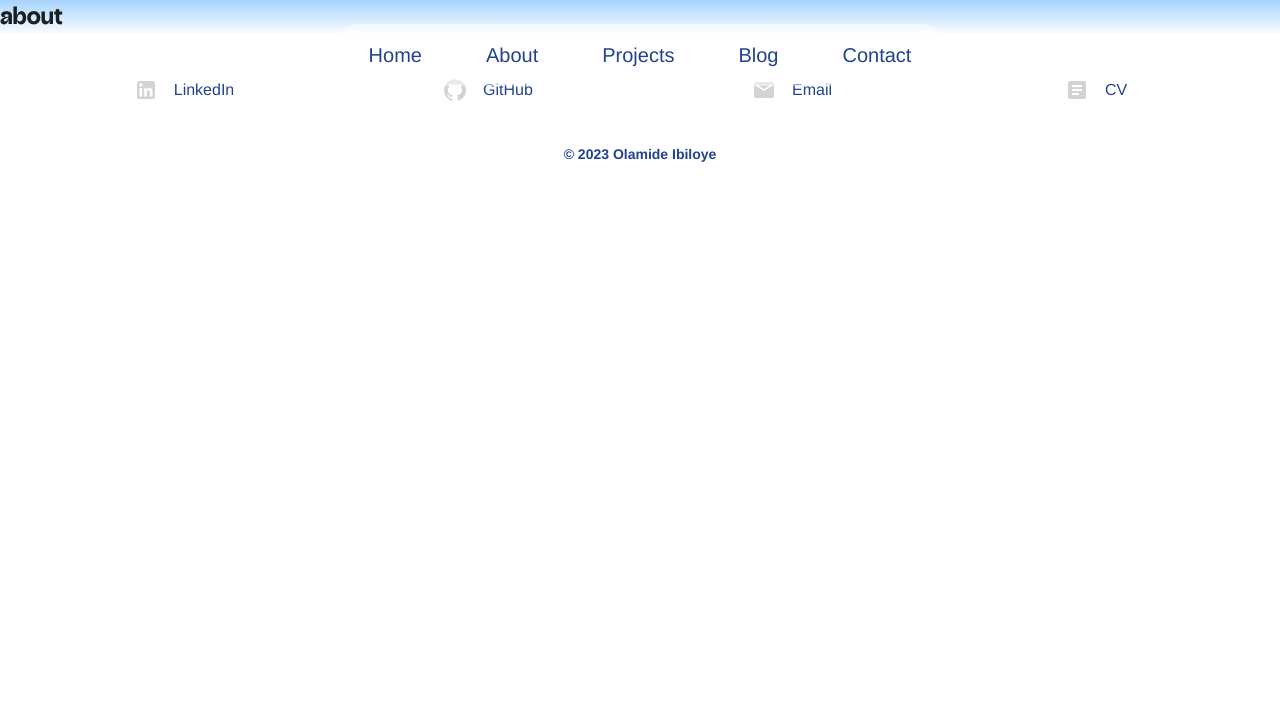
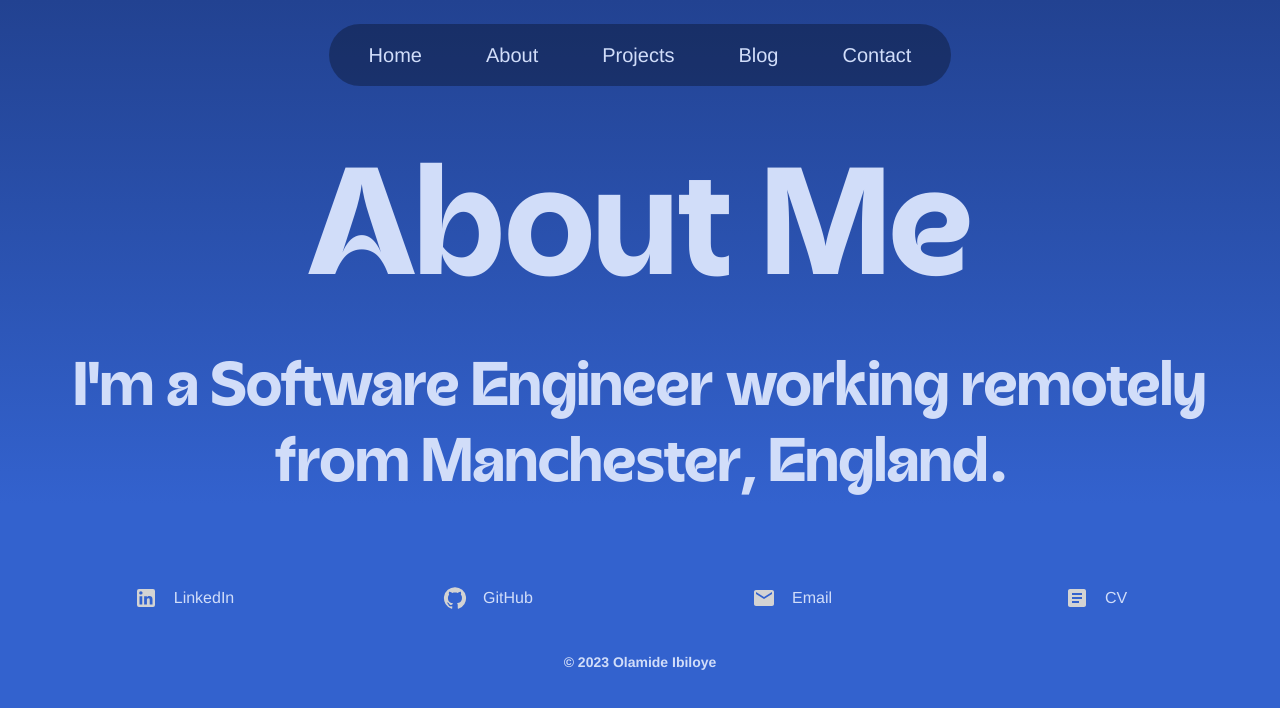
Before and after one commit to olamide-ibiloye/personal-website, a Gatsby site: page /about in a window 1280 px wide. Built offline with nearby package versions, Linux system fonts and the light colour scheme; Gatsby itself is replaced by a stand-in of ours.

Commit message:
Updated palette

```diff
--- a/src/components/header/NavBar.tsx
+++ b/src/components/header/NavBar.tsx
@@ -23,7 +23,7 @@ const buttonsContainerStyle = { display: "flex", flexDirection: "row" };
 
 const navButtonsContainer = {
   borderRadius: 20,
-  backgroundColor: "rgba(255, 255, 255, 0.5)",
+  backgroundColor: "rgba(0, 0, 0, 0.3)",
   py: 2,
   px: 1,
 };
--- a/src/components/layout/Layout.tsx
+++ b/src/components/layout/Layout.tsx
@@ -16,8 +16,7 @@ const Layout = ({ children }: LayoutProps) => {
         <Header />
         <Box
           sx={{
-            backgroundColor: "#FFDEE9",
-            backgroundImage: "linear-gradient(0deg, #FFFFFF 0%, #a6d4fc 100%)",
+            backgroundImage: "linear-gradient(0deg, #3362ce 0%, #224291 100%)",
           }}
         >
           {children}
--- a/src/pages/about.tsx
+++ b/src/pages/about.tsx
@@ -1,8 +1,28 @@
 import React from "react";
 import type { HeadFC, PageProps } from "gatsby";
+import { Box } from "@mui/material";
+import Body from "../components/body/Body";
+import HeaderFont from "../components/typeface/HeaderFont";
+
+const containerStyle = {
+  textAlign: "center",
+  maxHeight: "100vh",
+  justifyContent: "center",
+  alignItems: "center",
+};
 
 const AboutPage: React.FC<PageProps> = () => {
-  return <div>about</div>;
+  return (
+    <Body paddingTop={20}>
+      <Box sx={containerStyle}>
+        <HeaderFont>About Me</HeaderFont>
+
+        <HeaderFont variant="h4" style={{ my: 5 }}>
+          I'm a Software Engineer working remotely from Manchester, England.
+        </HeaderFont>
+      </Box>
+    </Body>
+  );
 };
 
 export default AboutPage;
--- a/src/styles/palette.ts
+++ b/src/styles/palette.ts
@@ -1,9 +1,9 @@
 const palette = {
   common: { black: "#000", white: "#ede6e6" },
-  primary: { main: "#224291", light: "#cde4f7" },
+  primary: { main: "#d1ddf9", light: "#cde4f7" },
   background: {
-    paper: "#fff",
-    default: "#fff",
+    paper: "#3362ce",
+    default: "#3362ce",
   },
 };
 
```
Also changed, not shown: src/pages/blog.tsx (+17 -1 lines), src/pages/contact.tsx (+17 -1 lines), src/pages/projects.tsx (+17 -1 lines).
